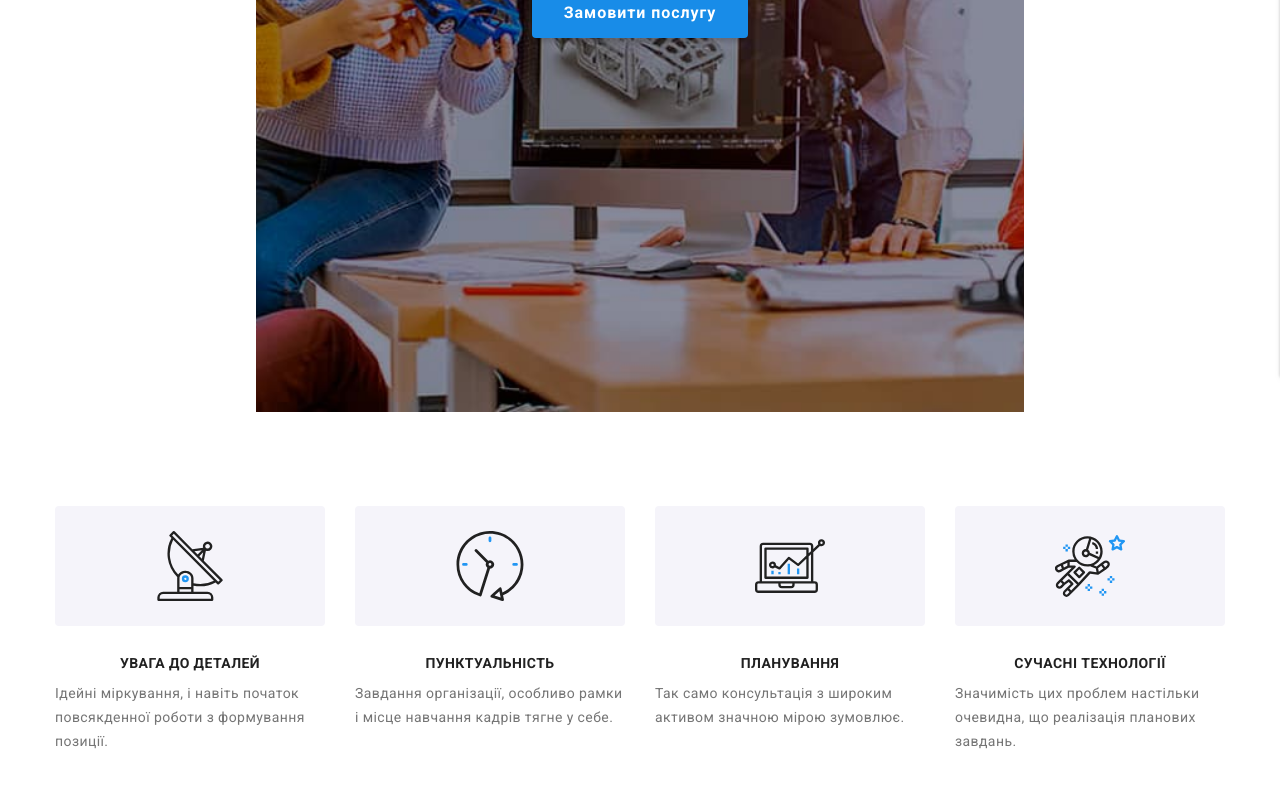
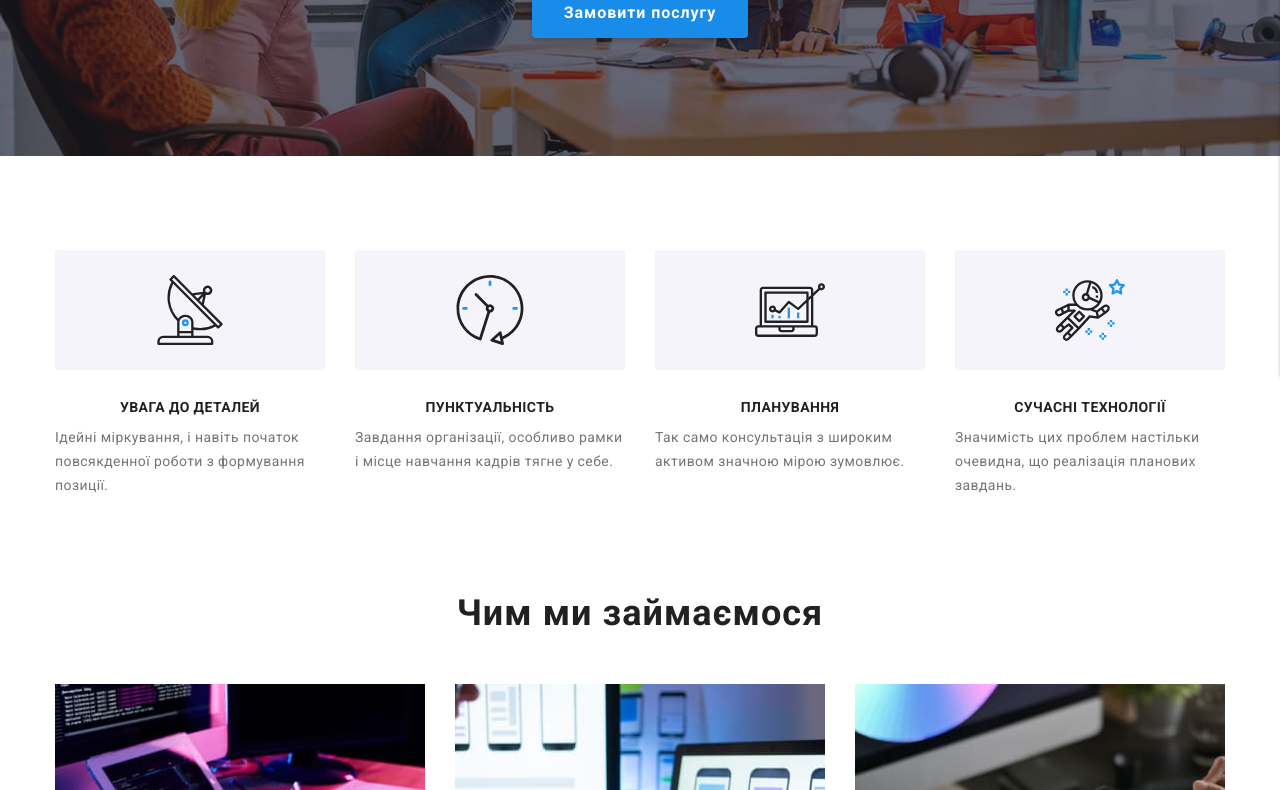
Before and after one commit to MagisterUnivers/goit-markup-hw-08, a plain HTML site: page index.html in a window 1280 px wide. Shown: the part 424-1214 px from the top of the page. Drawn offline with nearby package versions, Linux system fonts and the light colour scheme.

Commit message:
HW8 download

```diff
--- a/index.html
+++ b/index.html
@@ -81,7 +81,7 @@
 		<main>
 			<!--  Секция Герой + кнопка "Заказать услугу" -->
 			<section class="hero section">
-				<img src="./images/Hero photo 1.jpg" alt="" />
+				<!-- <img src="./images/Hero photo 1.jpg" alt="" /> -->
 				<div class="container hero__box">
 					<h1 class="hero-box__title">
 						Ефективні рішення для <br />
@@ -682,7 +682,7 @@
 							</svg>
 						</label>
 						<!-- E-mail field -->
-						<<label class="modal-label">
+						<label class="modal-label">
 							<span class="modal-comment">Поштa</span>
 							<input
 								class="input-field"
--- a/saas/components/_hero.scss
+++ b/saas/components/_hero.scss
@@ -8,51 +8,120 @@
 	/* background-color: var(--footerbackground-color); */
 	margin-bottom: 94px;
 	padding-bottom: 0;
-	// background-image: linear-gradient(
-	// 		rgba(47, 48, 58, 0.4),
-	// 		rgba(47, 48, 58, 0.4)
-	// 	),
-	// 	url(/images/Header\ img.jpg);
-	// background-repeat: no-repeat;
-	// background-position: center;
-	// background-size: cover;
-	// max-width: 1600px;
-	// max-height: 600px;
+	background-image: linear-gradient(
+			rgba(47, 48, 58, 0.4),
+			rgba(47, 48, 58, 0.4)
+		),
+		url(/images/hero\ mobile\ @1x.jpg);
+	background-repeat: no-repeat;
+	background-position: center;
+	background-size: cover;
 	min-width: 320px;
-	max-width: 480px;
+	max-width: 768px;
 	margin-left: auto;
 	margin-right: auto;
 	margin-bottom: 0;
-	@include image-screen-resize(20%, 1600px);
+	// @include image-screen-resize(20%, 1600px);
+
+	// @media screen and (min-device-pixel-ratio: 2),
+	// 	screen and (-webkit-min-device-pixel-ratio: 2),
+	// 	screen and (-o-min-device-pixel-ratio: 2/1),
+	// 	screen and (min-resolution: 192dpi),
+	// 	screen and (min-resolution: 2dppx) {
+	// 	.hero.section {
+	// 		background-image: url('/images/hero\ mobile\ @2x.jpg');
+	// 	}
+	// }
 
 	@media screen and (min-width: 767.98px) {
-		// background-image: linear-gradient(
-		// 		rgba(47, 48, 58, 0.4),
-		// 		rgba(47, 48, 58, 0.4)
-		// 	),
-		// 	url(/images/Header\ img\ tablet.jpg);
-		// background-repeat: no-repeat;
-		// background-position: center;
-		// background-size: cover;
-		min-width: 480px;
-		max-width: 768px;
+		background-image: linear-gradient(
+				rgba(47, 48, 58, 0.4),
+				rgba(47, 48, 58, 0.4)
+			),
+			url(/images/hero\ tablet\ @1x.jpg);
+		background-repeat: no-repeat;
+		background-position: center;
+		background-size: cover;
+		min-width: 768px;
+		max-width: 1200px;
 		margin-left: auto;
 		margin-right: auto;
 		margin-bottom: 0px;
-	}
 
-	@media screen and (min-width: 1199.98px) {
-		// background-image: linear-gradient(
-		// 		rgba(47, 48, 58, 0.4),
-		// 		rgba(47, 48, 58, 0.4)
-		// 	),
-		// 	url(/images/Hero\ photo\ 1.jpg);
-		// background-repeat: no-repeat;
-		// background-position: center;
-		// background-size: cover;
-		// min-width: 1200px;
+		// 	@media screen and (min-device-pixel-ratio: 2),
+		// 		screen and (-webkit-min-device-pixel-ratio: 2),
+		// 		screen and (-o-min-device-pixel-ratio: 2/1),
+		// 		screen and (min-resolution: 192dpi),
+		// 		screen and (min-resolution: 2dppx) {
+		// 		.hero.section {
+		// 			background-image: url('/images/hero\ tablet\ @2x.jpg');
+		// 		}
+		// 	}
+		// }
+
+		@media screen and (min-width: 1199.98px) {
+			background-image: linear-gradient(
+					rgba(47, 48, 58, 0.4),
+					rgba(47, 48, 58, 0.4)
+				),
+				url(/images/Hero\ photo\ 1.jpg);
+			background-repeat: no-repeat;
+			background-position: center;
+			background-size: cover;
+			min-width: 1200px;
+			max-width: 1600px;
+		}
 	}
 }
+
+// @media screen and (min-device-pixel-ratio: 2),
+// 	screen and (-webkit-min-device-pixel-ratio: 2),
+// 	screen and (-o-min-device-pixel-ratio: 2/1),
+// 	screen and (min-resolution: 192dpi),
+// 	screen and (min-resolution: 2dppx) {
+// 	.hero.section {
+// 		background-image: url('/images/hero\ mobile\ @2x.jpg');
+// 	}
+// }
+
+// @media screen and (min-width: 767.98px) {
+// 	background-image: linear-gradient(
+// 			rgba(47, 48, 58, 0.4),
+// 			rgba(47, 48, 58, 0.4)
+// 		),
+// 		url(/images/hero\ tablet\ @1x.jpg);
+// 	background-repeat: no-repeat;
+// 	background-position: center;
+// 	background-size: cover;
+// 	min-width: 768px;
+// 	max-width: 1200px;
+// 	margin-left: auto;
+// 	margin-right: auto;
+// 	margin-bottom: 0px;
+
+// 	@media screen and (min-device-pixel-ratio: 2),
+// 		screen and (-webkit-min-device-pixel-ratio: 2),
+// 		screen and (-o-min-device-pixel-ratio: 2/1),
+// 		screen and (min-resolution: 192dpi),
+// 		screen and (min-resolution: 2dppx) {
+// 		.hero.section {
+// 			background-image: url('/images/hero\ tablet\ @2x.jpg');
+// 		}
+// 	}
+// }
+
+// @media screen and (min-width: 1199.98px) {
+// 	background-image: linear-gradient(
+// 			rgba(47, 48, 58, 0.4),
+// 			rgba(47, 48, 58, 0.4)
+// 		),
+// 		url(/images/Hero\ photo\ 1.jpg);
+// 	background-repeat: no-repeat;
+// 	background-position: center;
+// 	background-size: cover;
+// 	min-width: 1200px;
+// 	max-width: 1600px;
+// }
 
 .hero__box {
 	text-align: center;
```
Also changed, not shown: css/main.css, css/main.min.css, images/hero desktop @1x.jpg (added), images/hero desktop @2x.jpg (added), images/hero mobile @1x.jpg (added), images/hero mobile @2x.jpg (added), images/hero tablet @1x.jpg (added), images/hero tablet @2x.jpg (added), 2 other files.
